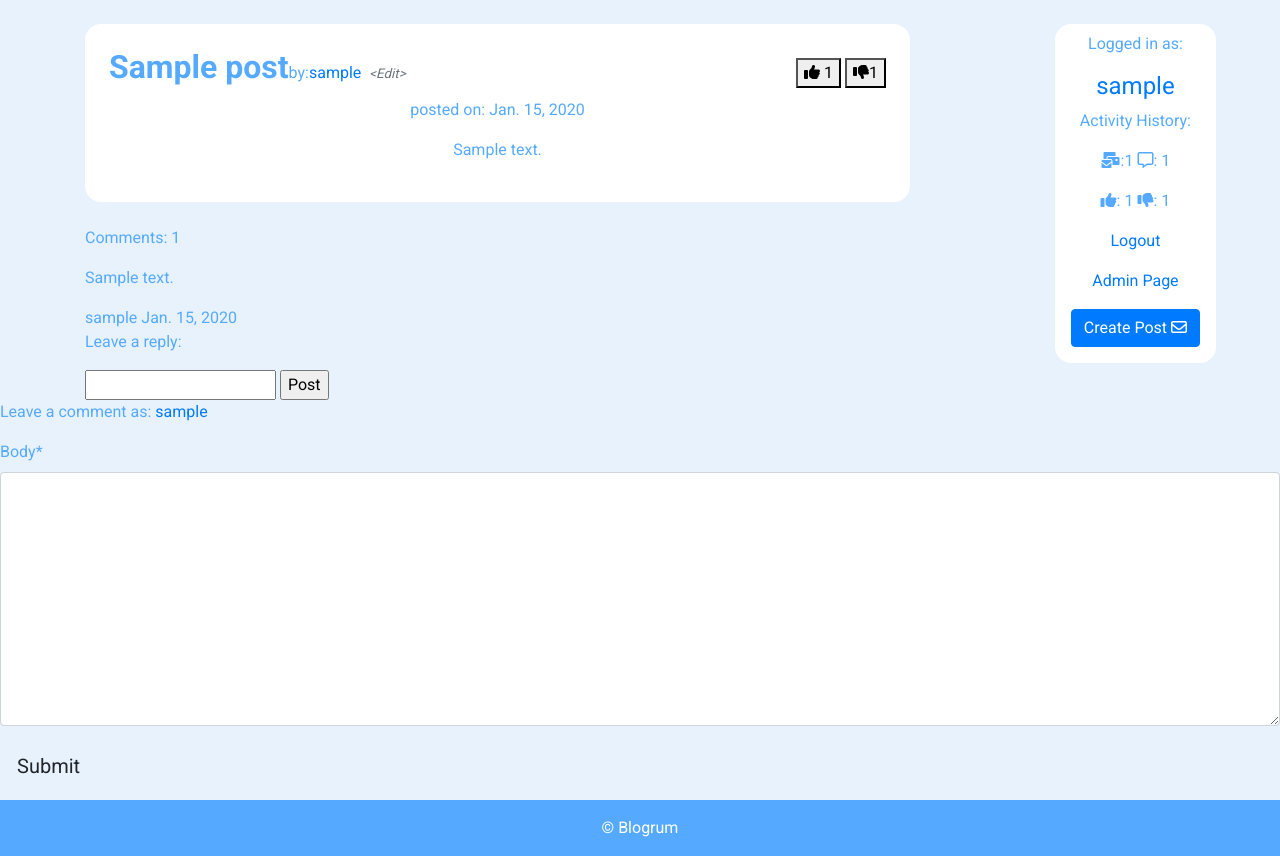
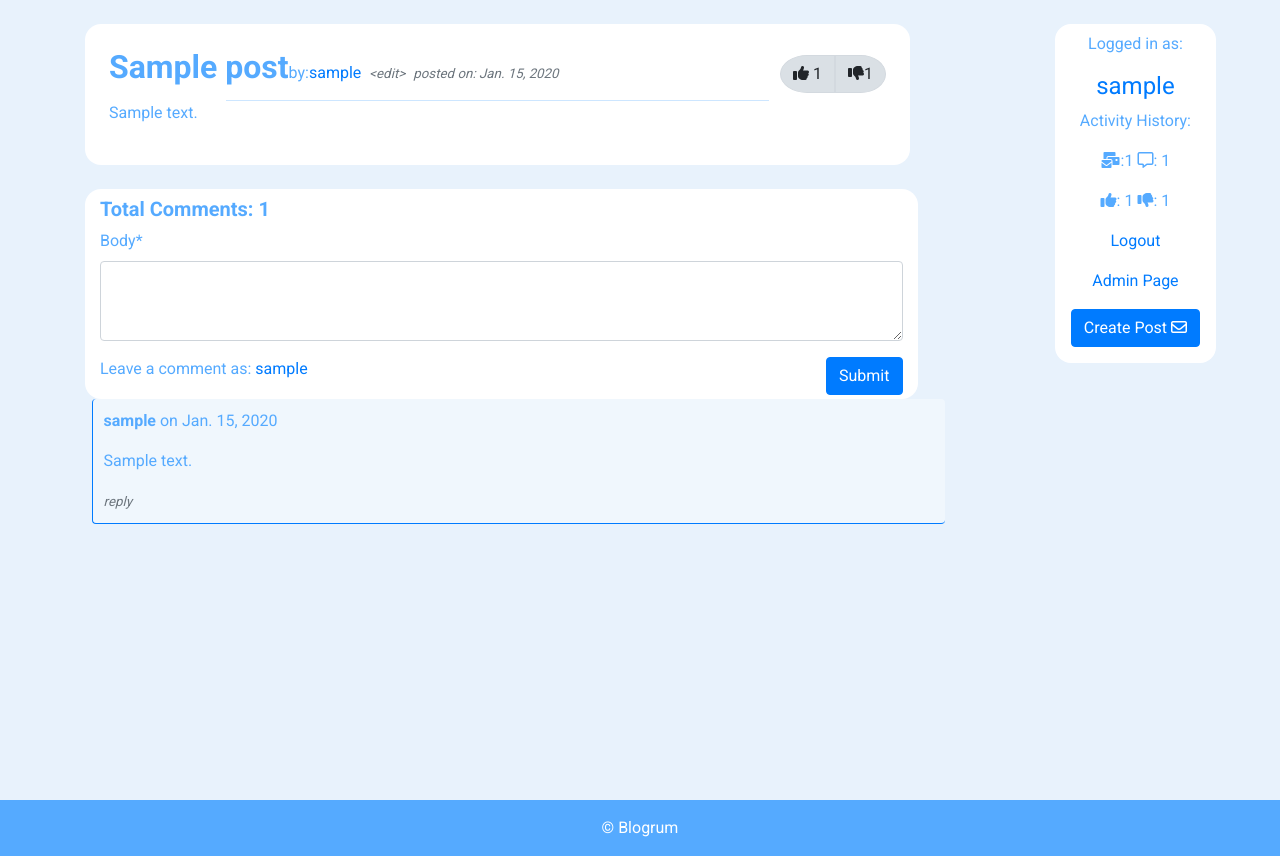
Before and after one commit to Code-Institute-Submissions/FRNBDN-project4_FebResub, a Django app: a page that uses templates/post_detail.html in a window 1280 px wide. Shown: the part 62-918 px from the top of the page. Run offline with Django 4.2, Linux system fonts and the light colour scheme; a user stored in the database is signed in; tables that the repository leaves empty hold one stand-in row (values such as "Sample post"); some libraries are stand-ins or nearby versions.

Commit message:
update comment-thread.html & add reply to comment functionality

```diff
--- a/blogrum/settings.py
+++ b/blogrum/settings.py
@@ -32,7 +32,7 @@ SECRET_KEY = os.environ.get('SECRET_KEY')
 DEBUG = True
 
 ALLOWED_HOSTS = ['blogrum.herokuapp.com', 'localhost', '127.0.0.1']
-CSRF_TRUSTED_ORIGINS = ['https://8000-frnbdn-project4-d9qa47f21yy.ws-us81.gitpod.io']
+CSRF_TRUSTED_ORIGINS = ['https://8000-frnbdn-project4-d9qa47f21yy.ws-us81.gitpod.io', 'https://8000-frnbdn-project4-d9qa47f21yy.ws-us82.gitpod.io']
 
 # Sets email backend to console when in debug mode
 if DEBUG:
--- a/static/css/style.css
+++ b/static/css/style.css
@@ -75,3 +75,31 @@ img{
     background-color: #55AAFF;
     color: #ffffff;
 }
+
+.btn-right{
+    border-radius: 0% 50% 50% 0%;
+}
+
+.btn-left{
+    border-radius: 50% 0% 0% 50%;
+}
+
+.post-body{
+    width: 100%;
+}
+
+.divider{
+    height: 1px;
+    width: 70%;
+    background: #55aaff4a;
+}
+
+#id_body{
+    height: 10vh;
+}
+
+.comment{
+    color: #55aaff;
+    background-color: #ffffff57;
+    padding: 10px;
+}
--- a/templates/comment-thread.html
+++ b/templates/comment-thread.html
@@ -1,47 +1,30 @@
 {% block content %}
+
 {% for comment in comments %}
-        <div class="comment-card">
+
+<div class="comment border-left  border-primary offset-1 {% if forloop.first %} rounded-top {%endif%} {% if forloop.last %} border-bottom rounded-bottom {%endif%} ">
+
+    <div class="comment-info"> <strong>{{ comment.commenter.username}}</strong> on {{ comment.created_on }}</div>
     <p>{{ comment.body|linebreaks }}</p>
-            <div class="comment-footer">
-                <span class="comment-footer-text"><a href="{% url 'user' comment.commenter %}"></a>{{comment.commenter.username}}</span>
-
-                <span class="comment-footer-text">{{comment.created_on}}</span>
-                <!-- {% if user.is_authenticated %}
-                    <form class="d-inline" action="{% url 'post_detail' post.slug %}" method="POST">
-                        {% csrf_token %}
-                        {% if comment.liked %}
-                            <button type="submit" name="comment_id" value="{{comment.id}}" class="btn-like"><i class="fa-solid fa-thumbs-up"></i> {{comment.number_of_likes}}</button>
-                        {% else %}
-                            <button type="submit" name="comment_id" value="{{post.slug}}" class="btn-like"><i class="fa-regular fa-thumbs-up"></i> {{comment.number_of_likes}}</button>
-                        {% endif %}
-                    </form>
-                    <form class="d-inline" action="{% url 'post_detail' post.slug %}" method="POST">
-                        {% csrf_token %}
-                        {% if comment.disliked %}
-                            <button type="submit" name="comment_id" value="{{comment.id}}" class="btn-dislike"><i class="fa-solid fa-thumbs-down"></i>{{comment.number_of_dislikes}}</button>
-                        {% else %}
-                            <button type="submit" name="comment_id" value="{{comment.id}}" class="btn-dislike"><i class="fa-regular fa-thumbs-down"></i>{{comment.number_of_dislikes}}</button>
-                        {% endif %}
-                    </form>
-                {% else %}
-                    <span class="comment-footer-text"><i class="fa-regular fa-thumbs-up"></i> {{comment.number_of_likes}}</span>
-                    <span class="comment-footer-text"><i class="fa-regular fa-thumbs-down"></i> {{comment.number_of_dislikes}}</span>
-                {% endif %}
-                <span class="comment-footer-text">{{comment.created_on}}</span> -->
     {% if user.is_authenticated %}
+    <a class="text-muted font-italic smaller" data-toggle="collapse" href="#reply{{forloop.counter}}comment{{comment.pk}}" role="button" aria-expanded="false" aria-controls="collapse reply{{forloop.counter}}">
+        reply
+      </a>
+      <div class="collapse" id="reply{{forloop.counter}}comment{{comment.pk}}">
+        <div class="card card-body">
             <form action="" method="POST" id="main_form" class="comment_form">
-                        <div>
-                            <p>Leave a reply:</p>
                 <input type="text" name="body">
                 <input type="hidden" value="{{ comment.pk }}" name="parent"> {% csrf_token %}
-                            <input type="submit" value="Post"></div>
+                <input class="btn btn-primary" type="submit" value="Submit">
+          </form>
         </div>
-                    </form>
+      </div>
+
 {% endif %}
-            </div>
     {% if comment.children.count > 0 %}
         {% include "comment-thread.html" with comments=comment.children.all %}
     {% endif %}
 </div>
 {% endfor %}
+
 {% endblock %}
--- a/templates/post_detail.html
+++ b/templates/post_detail.html
@@ -1,53 +1,40 @@
 {% extends "base.html" %}
 {% load crispy_forms_tags %}
 
-{% block content %}<div class="container">
-    <div class="row">
-        <div class="left-column col-lg-9 offset-lg-0">
+{% block content %}
+<div class="container">
+    <div class="row mb-0">
+        <div class="left-column col-lg-9">
             <div class="post-container card flex-column p-4">
                 <img class="" src="{{post.thumbnail.url}}" alt="">
-                <div class="w-100 d-flex flex-row justify-content-between align-items-baseline">
-                    <div class="d-flex flex-row align-items-baseline">
+                <div class="w-100 d-flex flex-row justify-content-between align-items-baseline flex-wrap flex-md-nowrap">
+                    <div class="d-flex flex-row align-items-baseline flex-wrap">
                         <h2 class="card-title">{{post.title}}</h2>
                         by:  <a href="{% url 'user' post.author.username %}">{{post.author.username}}</a>
                         {% if post.author == request.user %}
-                            <a class="text-muted pl-2 font-italic smaller" href="{% url 'edit' post.slug %}">&lt;Edit&gt;</a>
+                            <a class="text-muted pl-2 font-italic smaller" href="{% url 'edit' post.slug %}">&lt;edit&gt;</a>
                         {% endif %}
+                        <p class="text-muted pl-2 font-italic smaller"> posted on: <span>{{post.created_on}}</span></p>
                     </div>
-                    <div class="like-dislike>">
+                    <div class="btn-group btn-group-toggle ">
                         {% if user.is_authenticated %}
                             <form class="d-inline" action="{% url 'post_like' post.slug %}" method="POST">
                                 {% csrf_token %}
-                                    {% if liked %}
-                                        <button type="submit" name="post_id" value="{{post.slug}}" class="btn-like"><i class="fa-solid fa-thumbs-up"></i> {{post.number_of_likes}}</button>
-                                    {% else %}
-                                        <button type="submit" name="post_id" value="{{post.slug}}" class="btn-like"><i class="fa-solid fa-thumbs-up"></i> {{post.number_of_likes}}</button>
-                                    {% endif %}
+                                <button type="submit" name="post_id" value="{{post.slug}}" class="btn btn-light btn-left {% if liked %} active {% endif %}"><i class="fa-solid fa-thumbs-up"></i> {{post.number_of_likes}}</button>
                             </form>
                             <form class="d-inline" action="{% url 'post_dislike' post.slug %}" method="POST">
                                 {% csrf_token %}
-                                    {% if disliked %}
-                                        <button type="submit" name="post_id" value="{{post.slug}}" class="btn-dislike"><i class="fa-solid fa-thumbs-down"></i>{{post.number_of_dislikes}}</button>
-                                    {% else %}
-                                        <button type="submit" name="post_id" value="{{post.slug}}" class="btn-dislike"><i class="fa-solid fa-thumbs-down"></i>{{post.number_of_dislikes}}</button>
-                                    {% endif %}
+                                <button type="submit" name="post_id" value="{{post.slug}}" class="btn btn-light btn-right {% if disliked %} active {% endif %}"><i class="fa-solid fa-thumbs-down"></i>{{post.number_of_dislikes}}</button>
                             </form>
                         {% else %}
-                            <span class="text-secondary"><i class="fa-regular fa-thumbs-up"></i> {{post.number_of_likes}}</span>
-                            <span class="text-secondary"><i class="fa-regular fa-thumbs-down"></i>{{post.number_of_dislikes}}</span>
+                            <span class=""><i class="fa-regular fa-thumbs-up"></i> {{post.number_of_likes}}</span>
+                            <span class=""><i class="fa-regular fa-thumbs-down"></i>{{post.number_of_dislikes}}</span>
                         {% endif %}
-
-
-
                     </div>
-
                 </div>
 
-                </a>
-                <div>
-                    <p> posted on: <span>{{post.created_on}}</span></p>
-                </div>
-                <div class="post-body">
+                <div class="post-body d-flex flex-column">
+                    <div class="divider align-self-center"></div>
                     <p>{{ post.body|safe }}</p>
                 </div>
             </div>
@@ -56,32 +43,38 @@
     </div>
 
 
-<div class="comment-section">
-    <div class="comments-head">
-        {% with comments.count as total_comments %}
-        <p>Comments: {{ total_comments }} </p>
 
 
-    </div>
+        <div class="card d-flex flex-column col-lg-9 comments-head m-0 align-items-start">
+            {% with comments.count as total_comments %}
+            <h5 class="align-self-left pt-2"><strong>Total Comments: {{ total_comments }}</strong></h5>
+            <div class="w-100">
+                {% if user.is_authenticated %}
+                    <form method="post" id="main_form" class="comment_form">
+                        <div>
+                            {{ comment_form.body | as_crispy_field }}
+                            {% csrf_token %}
+                            <div class="d-flex flex-row justify-content-between flex-wrap-reverse sm-flex-nowrap">
+                                <p class="align-self-end">Leave a comment as: <a href="{% url 'user' user.username %}" class="card-footer-text">{{user.username}}</a></p>
+                                <button type="submit" class="btn btn-primary mb-1", value="Post">Submit</button>
+                            </div>
+                        </div>
+                    </form>
+                {% else %}
+                    <h5>Log in to leave a comment</h5>
+                {% endif %}
+            </div>
+        </div>
+
+
+</div>
+<div class="comment-section col-lg-9 col-m-8 col-sm-11 col-12">
     {% if total_comments > 0 %}
         {% include "comment-thread.html" with comments=post.children.all %}
     {% else %}
         <p>This post has no comments yet.</p>
     {% endif %}
 </div>
-<div>
-    {% if user.is_authenticated %}
-        <p>Leave a comment as: <a href="{% url 'user' user.username %}" class="card-footer-text">{{user.username}}</a></p>
-        <form method="post" id="main_form" class="comment_form">
-            <div>
-                {{ comment_form.body | as_crispy_field }}
-                {% csrf_token %}
-                <button type="submit" class="btn btn-signup btn-lg", value="Post">Submit</button>
-            </div>
-        </form>
-    {% else %}
-        <h2>Log in to leave a comment</h2>
-    {% endif %}
-</div>
+
 {% endwith %}
 {% endblock %}
```
Also changed, not shown: feed/views.py (line endings or trailing spaces). Lines whose indentation alone changed are shown as unchanged.
